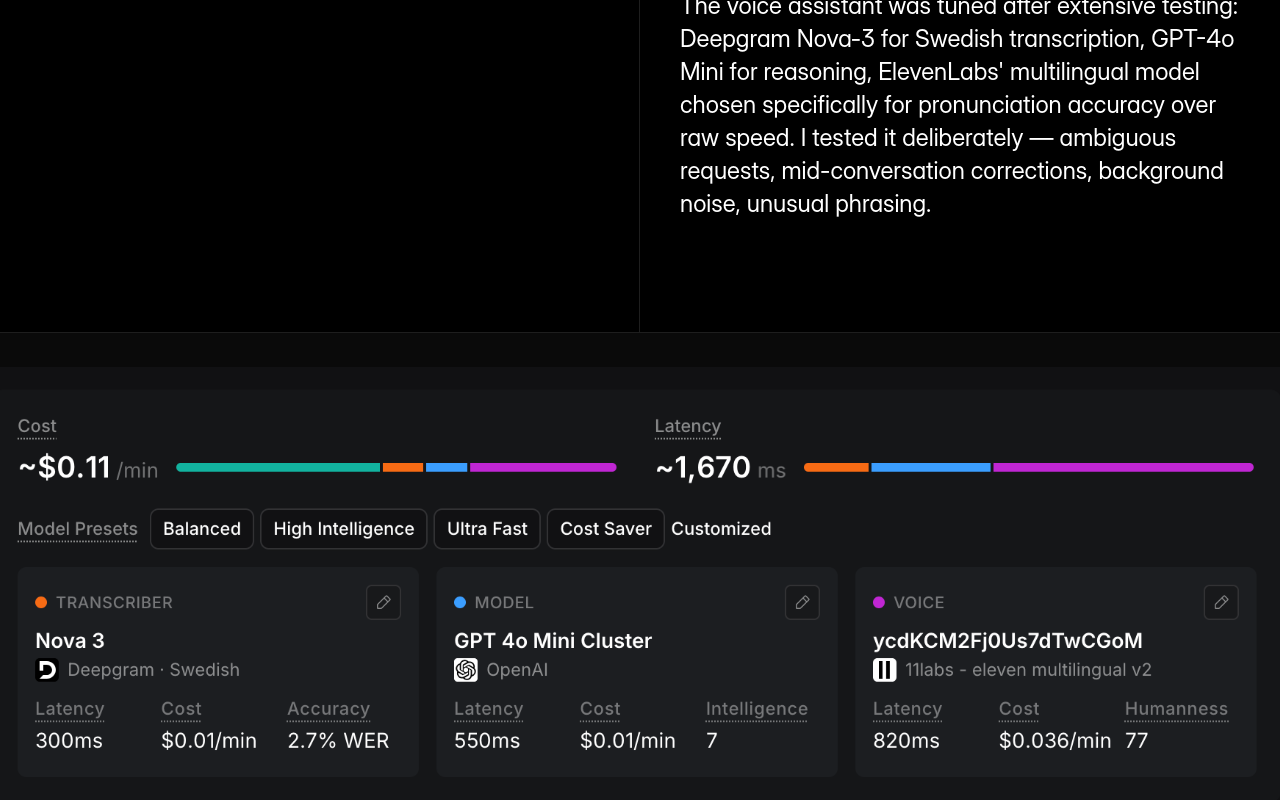
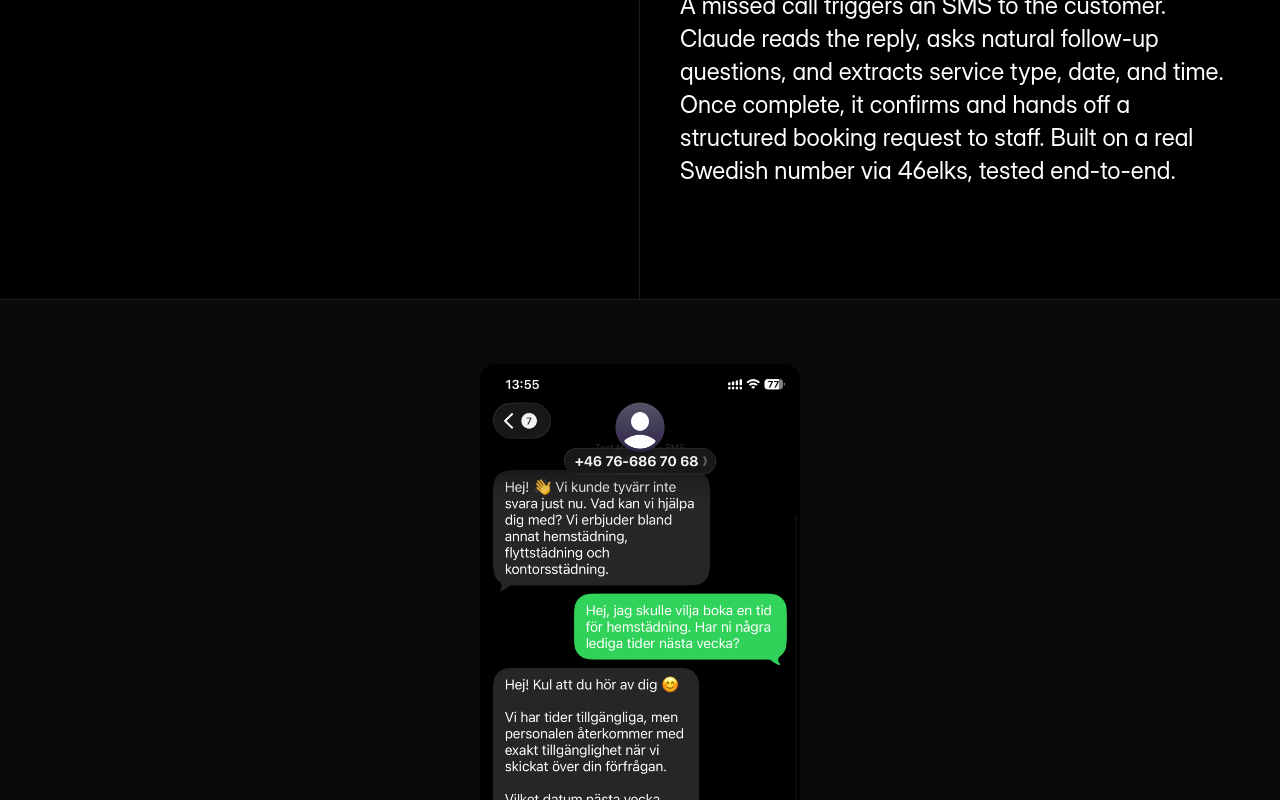
Before and after one commit to Liamcallag/Liam-portfolio, a Next.js app: page /work/ai-booking-assistant in a window 1280 px wide. Shown: the part 4058-4858 px from the top of the page. Built offline with nearby package versions, Linux system fonts and the light colour scheme; a web font is replaced by a local one.

Commit message:
Remove hero image, center single SMS screenshot in section

```diff
--- a/app/(site)/work/ai-booking-assistant/page.tsx
+++ b/app/(site)/work/ai-booking-assistant/page.tsx
@@ -13,7 +13,6 @@
       title="AI Booking Assistant"
       subtitle="For Local Service Businesses"
       intro="Small local service businesses lose real customers every time a call goes unanswered. Most have no way to capture that interest before it goes to a competitor."
-      heroImage={{ src: "/work/ai-booking-assistant/sms-conversation.png", alt: "Real SMS conversation on a Swedish number — full booking flow from first message to confirmation" }}
       sections={[
         {
           heading: "What I Built, and Why It Changed",
--- a/components/CaseStudy.tsx
+++ b/components/CaseStudy.tsx
@@ -17,7 +17,7 @@
   subtitle: string;
   url?: string;
   intro?: string;
-  heroImage: { src: string; alt: string };
+  heroImage?: { src: string; alt: string };
   heroCrop?: boolean;
   secondaryImage?: { src: string; alt: string };
   sections: Section[];
@@ -80,6 +80,7 @@
       </div>
 
       {/* ── HERO IMAGE ─────────────────────────────────────────────────────── */}
+      {heroImage && (
         <div className={`bg-[#0a0a0a] overflow-hidden ${heroCrop ? "max-h-[88vh]" : ""}`}>
           <ScrollScale>
             <Image
@@ -92,6 +93,7 @@
             />
           </ScrollScale>
         </div>
+      )}
 
       {/* ── INTRO STATEMENT ────────────────────────────────────────────────── */}
       {intro && (
@@ -220,8 +222,19 @@
               </div>
             )}
 
-            {/* Mobile screenshots — 3-column grid */}
+            {/* Mobile screenshots */}
             {section.mobileImages && section.mobileImages.length > 0 && (
+              section.mobileImages.length === 1 ? (
+                <div className="bg-[#0a0a0a] border-b border-[#1e1e1e] py-16 flex justify-center">
+                  <Image
+                    src={section.mobileImages[0].src}
+                    alt={section.mobileImages[0].alt}
+                    width={400}
+                    height={720}
+                    className="h-auto w-full max-w-[320px] rounded-2xl shadow-xl"
+                  />
+                </div>
+              ) : (
                 <div className="grid grid-cols-3 border-b border-[#1e1e1e]">
                   {section.mobileImages.map((img, j) => (
                     <div
@@ -238,6 +251,7 @@
                     </div>
                   ))}
                 </div>
+              )
             )}
 
           </div>
```
Lines whose indentation alone changed are shown as unchanged.
